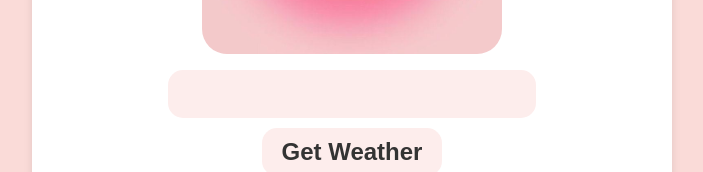
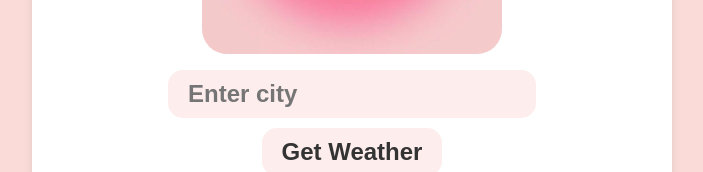
Before and after one commit to Kathoni/Weatherapp, a React (Create React App) app: page / in a window 1280 px wide. Shown: the part 515-687 px from the top of the page, without its empty margins (288-991 px from the left). Built offline with nearby package versions, Linux system fonts and the light colour scheme.

Commit message:
place holder revival

```diff
--- a/src/components/Weather.jsx
+++ b/src/components/Weather.jsx
@@ -65,8 +65,7 @@ const WeatherApp = () => {
                     type="text"
                     value={city}
                     onChange={(e) => setCity(e.target.value)}
-                    placeh
-                    older="Enter city name"
+                    placeholder="Enter city"
                 />
                 <br />
                 <button onClick={fetchWeather}
```
